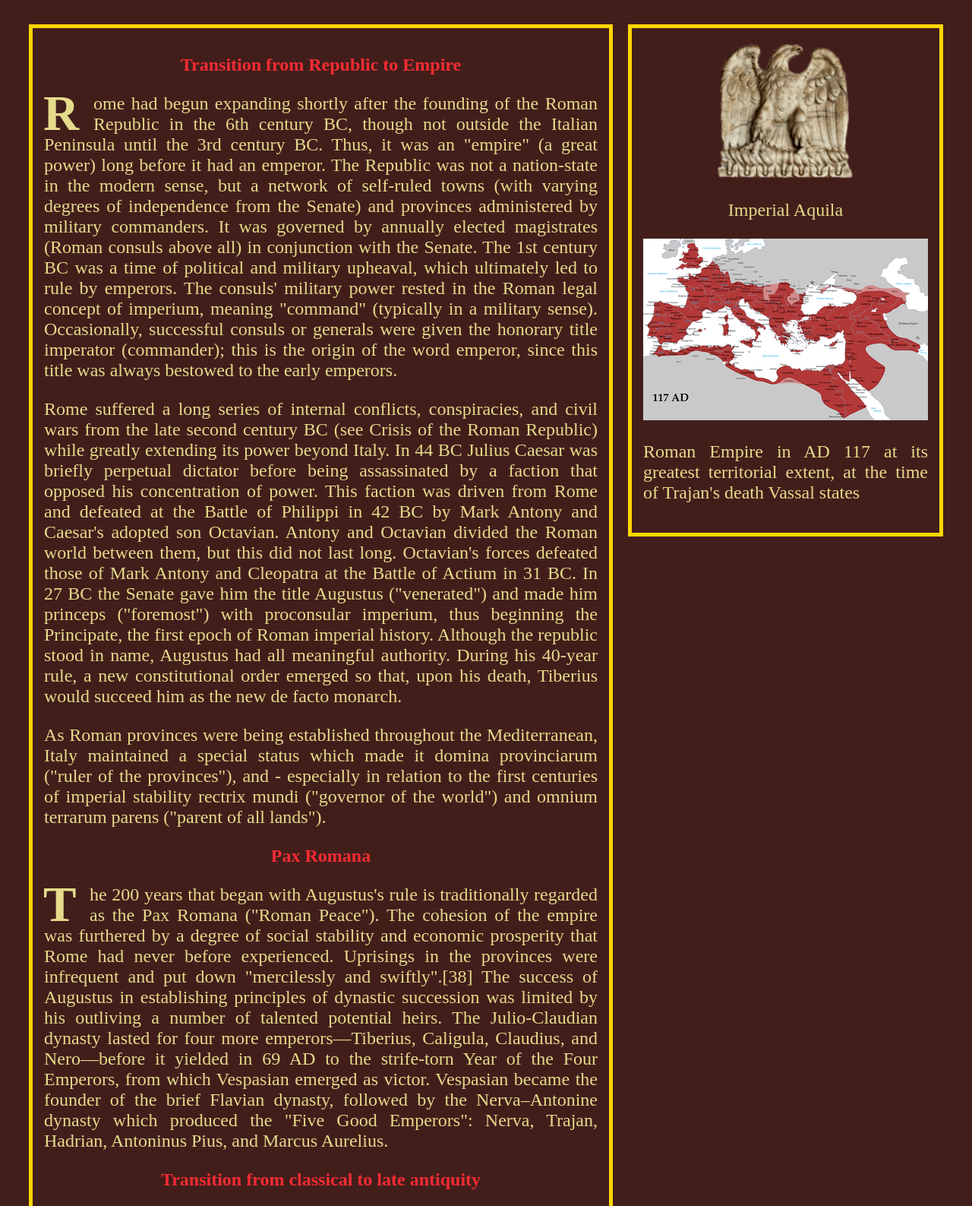
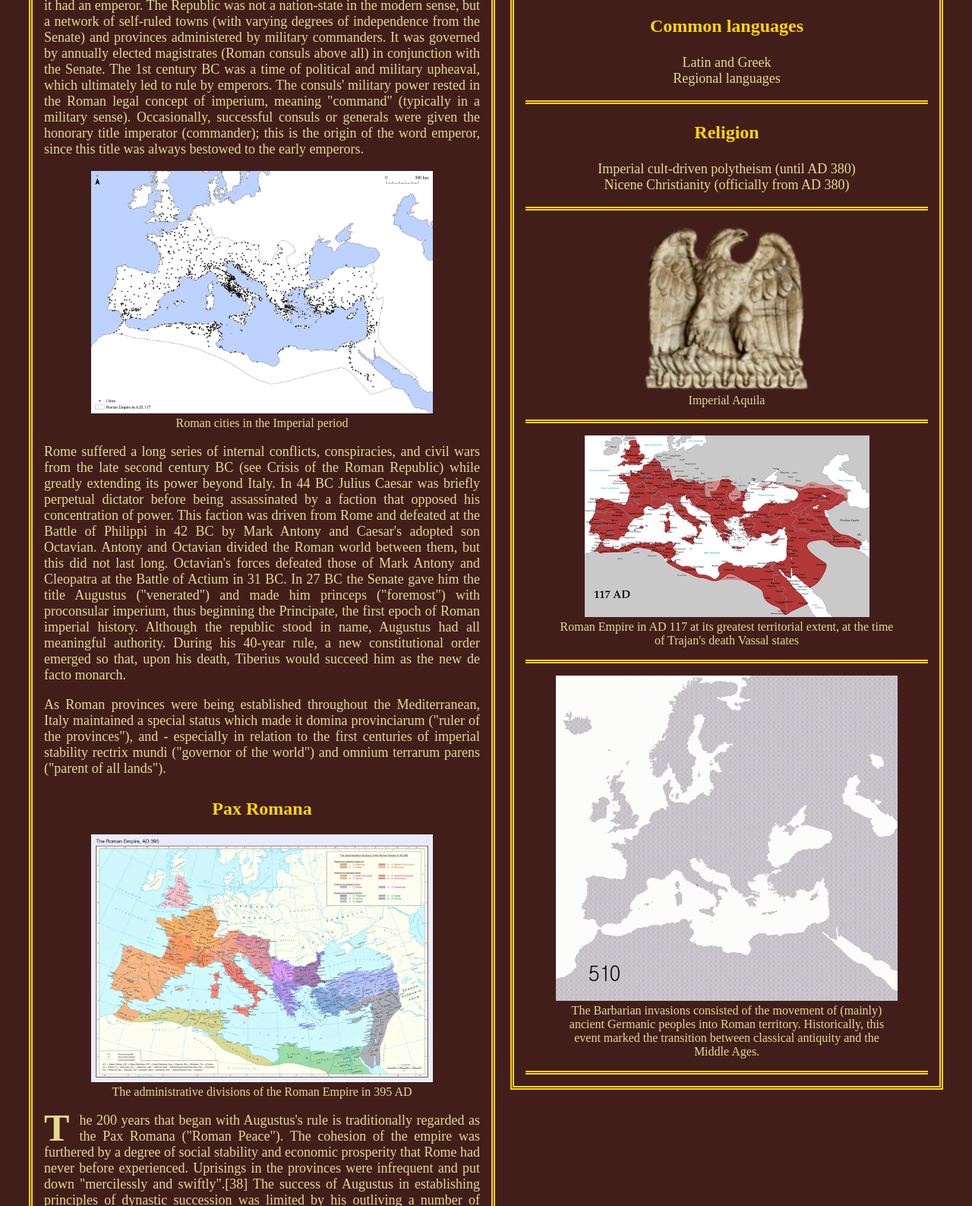
Before and after one commit to Abian004/SubmissionPemrogramanWeb, a plain HTML site: page index.html in a window 1280 px wide. Shown: the part 666-2253 px from the top of the page at 76% size. Drawn offline with Linux system fonts and the light colour scheme.

Commit message:
Fixed media-query, added aside and main content

```diff
--- a/css/style.css
+++ b/css/style.css
@@ -18,7 +18,7 @@ nav a{
 }
 nav a:hover {
     text-decoration: underline;
-    color: #eb1715;
+    color: #FFD700;
 }
 nav li {
     text-align: center;
@@ -38,7 +38,7 @@ header {
 p {
     text-align: justify;
     color: #e4db8b;
-    font-size: x-large;
+    font-size: large;
 }
 
 .dropcap::first-letter {
@@ -49,11 +49,12 @@ p {
 
 h2 {
     text-align: center;
-    color: #f62b33;
+    color: #FFD700;
+    padding-top: 10px;
 }
 h3 {
     text-align: center;
-    color: #f62b33;
+    color: #FFD700;
 }
 
 .layout {
@@ -78,10 +79,16 @@ li a {
     margin-right: auto;
     width: 50%;
 }
+.logoimg{
+    display: block;
+    margin-left: auto;
+    margin-right: auto;
+    width: 25%;
+}
 
 .box {
     width: auto;
-    border: 5px solid #FFD700;
+    border: 5px double #FFD700;
     padding: 15px;
     margin: 10px;
 }
@@ -98,7 +105,7 @@ main aside {
 }
 
 
-@media screen and (min-width: 600px) {
+@media screen and (min-width: 1000px) {
     main {
       flex-direction: row;
     }
@@ -127,9 +134,34 @@ main aside {
     border-style: double;
 }
 
+figure {
+    text-align: center;
+    width: 250;
+    text-align: center;
+    color: #e4db8b;
+    font-size: medium;
+}
+
 .dropdown:hover .dropdown-content {
     display: grid;
     border-right: #421e1b;
     border-left: #421e1b;
     border-style: double;
 }
+.emperor-layout {
+    width: 100%;
+
+    display: flex;
+    flex-direction: row-reverse;
+    gap: 16px;
+}
+
+.grow-emperor { flex-grow: 1; }
+
+.bottom-line {
+    width: auto;
+    border: 5px double #FFD700;
+    border-top: transparent;
+    border-left: transparent;
+    border-right: transparent;
+}
--- a/index.html
+++ b/index.html
@@ -11,7 +11,7 @@
     <body>
 
         <header>
-            <img src="/img/683px-SPQR_sign-removebg-preview.png" alt="logoSPQR" style="margin: auto;">
+            <img src="/img/683px-SPQR_sign-removebg-preview.png" alt="logoSPQR" class="logoimg">
             <h1 style="color: #FFD700;"> Short History of Roman Empire</h1>
             <nav>
                 <ul>
@@ -55,6 +55,12 @@
                         Occasionally, successful consuls or generals were given the honorary title imperator (commander); this is the origin of the word emperor, since this title
                         was always bestowed to the early emperors.
                     </p>
+                    <figure>
+                        <img src="/img/1280px-The_cities_of_the_Roman_world_in_the_Imperial_period.jpg" alt="The_cities_of_the_Roman_world_in_the_Imperial_period" width="450">
+                        <figcaption>
+                            Roman cities in the Imperial period
+                        </figcaption>
+                    </figure>
 
                     <p>
                         Rome suffered a long series of internal conflicts, conspiracies, and civil wars from the late second century BC (see Crisis of the Roman Republic) while
@@ -73,6 +79,12 @@
                     </p>
 
                 <h2 id="paxromana">Pax Romana</h2>
+                    <figure>
+                        <img src="/img/The_Roman_Empire,_AD_395.png" alt="invasionofroman" width="450">
+                        <figcaption>
+                            The administrative divisions of the Roman Empire in 395 AD
+                        </figcaption>
+                    </figure>
                     <p class="dropcap">
                         The 200 years that began with Augustus's rule is traditionally regarded as the Pax Romana ("Roman Peace"). The cohesion of the empire was furthered by a
                         degree of social stability and economic prosperity that Rome had never before experienced. Uprisings in the provinces were infrequent and put down
@@ -82,11 +94,18 @@
                         Nerva–Antonine dynasty which produced the "Five Good Emperors": Nerva, Trajan, Hadrian, Antoninus Pius, and Marcus Aurelius.
                     </p>
 
-                    <h2 id="classtolate">Transition from classical to late antiquity</h2>
+                <h2 id="classtolate">Transition from classical to late antiquity</h2>
                     <p class="dropcap">
                         In the view of contemporary Greek historian Cassius Dio, the accession of Commodus in 180 marked the descent "from a kingdom of gold to one of rust and iron",
                         a comment which has led some historians, notably Edward Gibbon, to take Commodus' reign as the beginning of the Empire's decline.
                     </p>
+                    <figure>
+                        <img src="/img/Invasions_of_the_Roman_Empire_1.png" alt="invasionofroman" width="450">
+                        <figcaption>
+                            The Barbarian invasions consisted of the movement of (mainly) ancient Germanic peoples into Roman territory. Historically, this event marked the transition
+                            between classical antiquity and the Middle Ages.
+                        </figcaption>
+                    </figure>
                     <p>
                         In 212, during the reign of Caracalla, Roman citizenship was granted to all freeborn inhabitants of the empire. The Severan dynasty was tumultuous; an emperor's
                         reign was ended routinely by his murder or execution and, following its collapse, the Empire was engulfed by the Crisis of the Third Century, a period of
@@ -109,24 +128,91 @@
                         assimilated so many Germanic peoples of dubious loyalty to Rome that the empire started to dismember itself.Most chronologies place the end of the Western
                         Roman Empire in 476, when Romulus Augustulus was forced to abdicate to the Germanic warlord Odoacer.
                     </p>
+                    <figure>
+                        <img src="/img/628px-Western_and_Eastern_Roman_Empires_476AD.png" alt="Western_and_Eastern_Roman_Empires_476AD" width="450">
+                        <figcaption>
+                            The Roman Empire by 476, noting western and eastern divisions
+                        </figcaption>
+                    </figure>
                     <p>
                         Odoacer ended the Western Empire by declaring Zeno sole emperor and placing himself as Zeno's nominal subordinate. In reality, Italy was ruled by Odoacer alone.
                         The Eastern Roman Empire, called the Byzantine Empire by later historians, continued until the reign of Constantine XI Palaiologos, the last Roman emperor. He
                         died in battle in 1453 against Mehmed II and his Ottoman forces during the siege of Constantinople. Mehmed II adopted the title of caesar in an attempt to claim
                         a connection to the former Empire. His claim was soon recognized by the Patriarchate of Constantinople, but not by most European monarchs.
                     </p>
+                    <div class="bottom-line">
 
+                    </div>
+
+                <div>
+                    <div class="emperor-layout">
+                        <div class="grow-emperor">
+                            <p>
+
+                            </p>
+                        </div>
+                        <div>
+                            <p>
+
+                            </p>
+                        </div>
+                    </div>
+                </div>
 
             </div>
 
             <aside>
                 <div class="box">
 
-                     <img src="/img/Better_Imperial_Aquila.png" alt="ImperialAquila" class="imgcenter">
-                    <p style="text-align: center;">Imperial Aquila</p>
+                    <div class="bottom-line">
+                        <h3 style="font-size: x-large;">Capital</h3>
+                        <p style="text-align: center;">
+                            Rome (27 BC – AD 476)<br>
+                            Constantinople (330–1453)<br>
+                        </p>
+                    </div>
 
-                    <img src="/img/Roman_Empire_Trajan_117AD.png" alt="Roman_Empire_Trajan_117AD">
-                    <p>Roman Empire in AD 117 at its greatest territorial extent, at the time of Trajan's death Vassal states</p>
+                    <div class="bottom-line">
+                        <h3 style="font-size: x-large;">Common languages</h3>
+                        <p style="text-align: center;">
+                            Latin and Greek<br>
+                            Regional languages<br>
+                        </p>
+                    </div>
+
+                    <div class="bottom-line">
+                        <h3 style="font-size: x-large;">Religion</h3>
+                        <p style="text-align: center;">
+                            Imperial cult-driven polytheism (until AD 380)<br>
+                            Nicene Christianity (officially from AD 380)<br>
+                        </p>
+                    </div>
+
+                    <div class="bottom-line">
+                        <figure>
+                            <img src="/img/Better_Imperial_Aquila.png" alt="ImperialAquila" class="imgcenter">
+                            <figcaption>Imperial Aquila</figcaption>
+                        </figure>
+                    </div>
+
+                    <div class="bottom-line">
+                        <figure>
+                            <img src="/img/Roman_Empire_Trajan_117AD.png" alt="Roman_Empire_Trajan_117AD">
+                            <figcaption>Roman Empire in AD 117 at its greatest territorial extent, at the time of Trajan's death Vassal states</figcaption>
+                        </figure>
+                    </div>
+
+                    <div class="bottom-line">
+                        <figure>
+                            <img src="/img/Roman_Empire_map.ogv.720p.vp9.gif" alt="Roman_Empire_map" width="450">
+                            <figcaption>
+                                The Barbarian invasions consisted of the movement of (mainly) ancient Germanic peoples into Roman territory. Historically, this event marked the transition
+                                between classical antiquity and the Middle Ages.
+                            </figcaption>
+                        </figure>
+                    </div>
+
+
 
                 </div>
             </aside>
```
Also changed, not shown: img/1280px-The_cities_of_the_Roman_world_in_the_Imperial_period.jpg (added), img/628px-Western_and_Eastern_Roman_Empires_476AD.png (added), img/Invasions_of_the_Roman_Empire_1.png (added), img/Roman_Empire_map.ogv.720p.vp9.gif (added), img/The_Roman_Empire,_AD_395.png (added).
